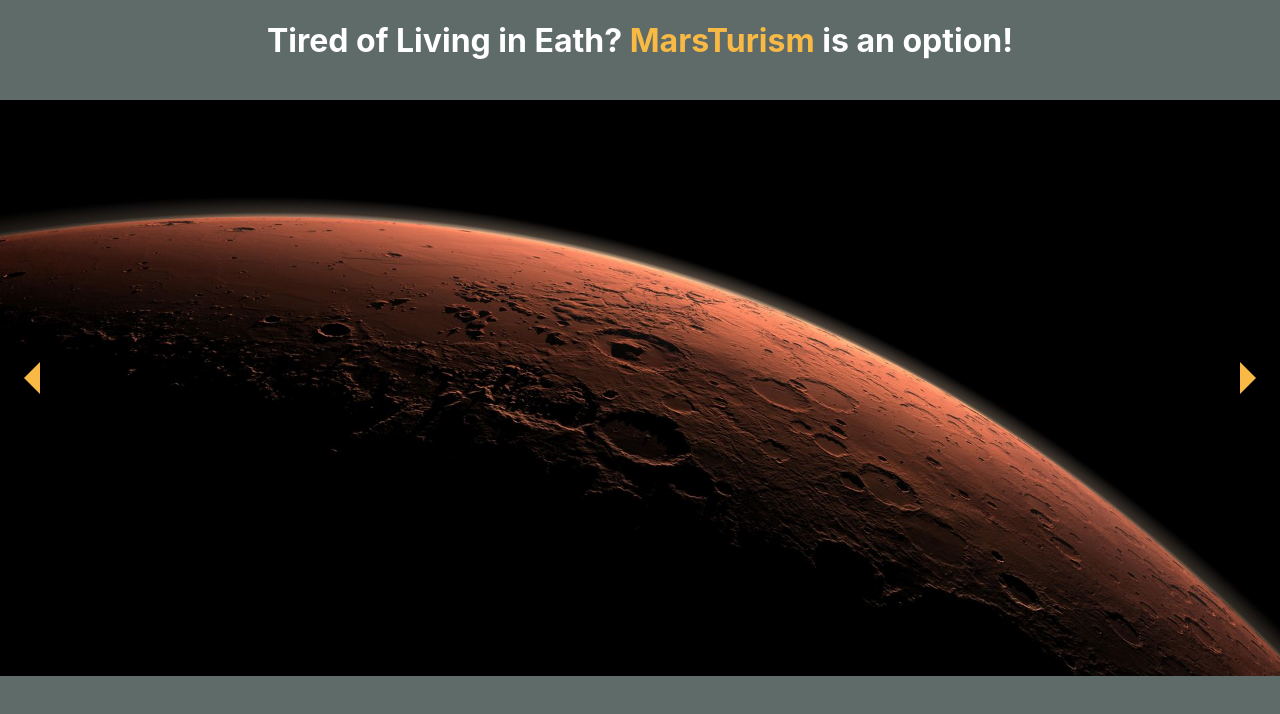
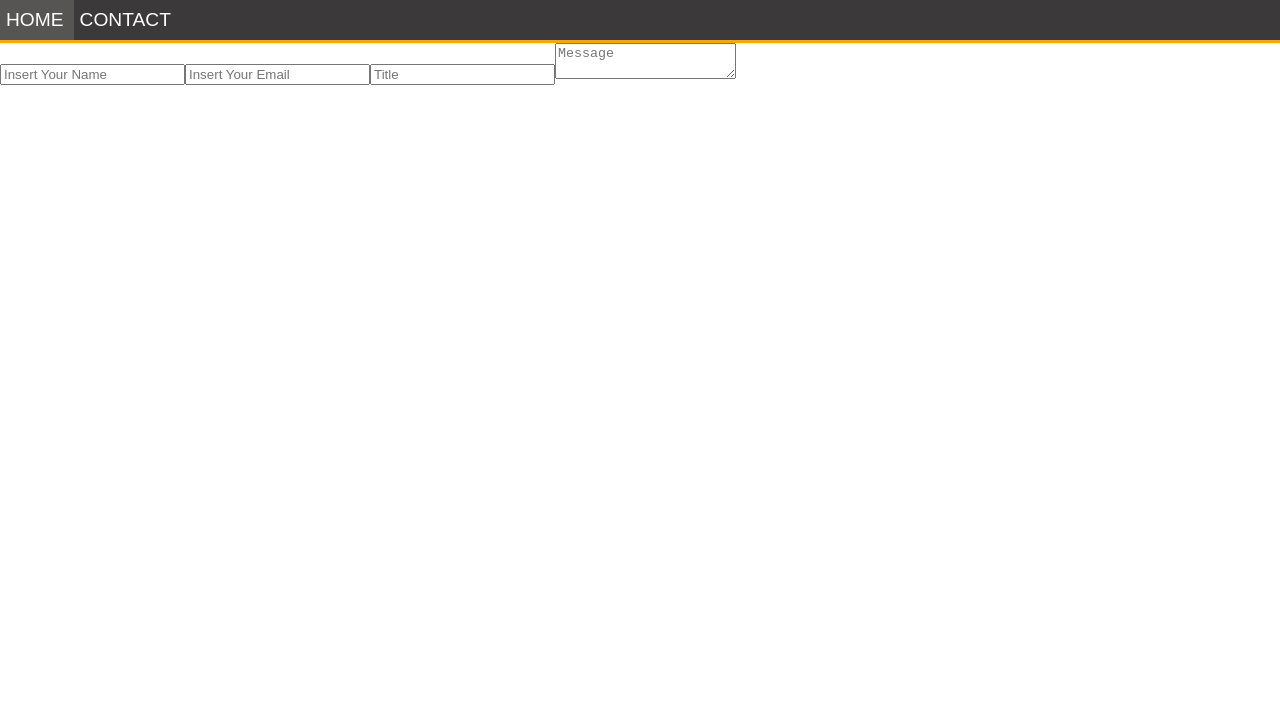
Before and after one commit to HenriqueFadoni/fictional-startup, a React (Create React App) app: page /contact in a window 1280 px wide. Shown: the top 714 px of the page. Built offline with nearby package versions, Linux system fonts and the light colour scheme.

Commit message:
Creating a NavBar

```diff
--- a/src/App.js
+++ b/src/App.js
@@ -1,12 +1,17 @@
 import React, { Component } from 'react';
+import { Route } from 'react-router-dom';
 
 import HomePage from './containers/HomePage/HomePage';
+import Contact from './containers/Contact/Contact';
+import Navbar from './containers/NavBar/Navbar';
 
 class App extends Component {
   render() {
     return (
       <div>
-        <HomePage />
+        <Navbar />
+        <Route path="/" component={HomePage} exact/>
+        <Route path="/contact" component={Contact}/>
       </div>
     );
   }
--- /dev/null
+++ b/src/containers/Contact/Contact.js
@@ -0,0 +1,16 @@
+import React, { Component } from 'react';
+
+class Contact extends Component {
+    render () {
+        return (
+            <div>
+                <input type="name" placeholder="Insert Your Name"/>
+                <input type="email" placeholder="Insert Your Email"/>
+                <input type="name" placeholder="Title"/>
+                <textarea type="name" placeholder="Message"/>
+            </div>
+        );
+    }
+}
+
+export default Contact;
--- /dev/null
+++ b/src/containers/NavBar/Navbar.js
@@ -0,0 +1,19 @@
+import React from 'react';
+import { NavLink } from 'react-router-dom';
+
+import './Navbar.scss';
+
+const Navbar = () => {
+    return (
+        <div className="navbar">
+            <NavLink to="/">
+                <button className="navbar__btn btn-home">HOME</button>
+            </NavLink>
+            <NavLink to="/contact">
+                <button className="navbar__tbn btn-contact">CONTACT</button>
+            </NavLink>
+        </div>
+    );
+}
+
+export default Navbar;
--- /dev/null
+++ b/src/containers/NavBar/Navbar.scss
@@ -0,0 +1,19 @@
+.navbar {
+    width: 100%;
+    height: 40px;
+    background-color: rgb(59, 57, 57);
+    border-bottom: 3px solid orange;
+
+    button {
+        color: white;
+        cursor: pointer;
+        border: none;
+        height: 40px;
+        font-size: 1.2rem;
+        background-color: rgb(59, 57, 57);
+        padding-right: 10px;
+        &:hover {
+            background-color: rgb(87, 84, 84);
+        }
+    }
+}
```
